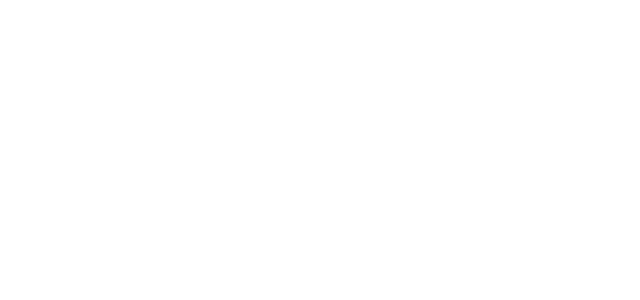
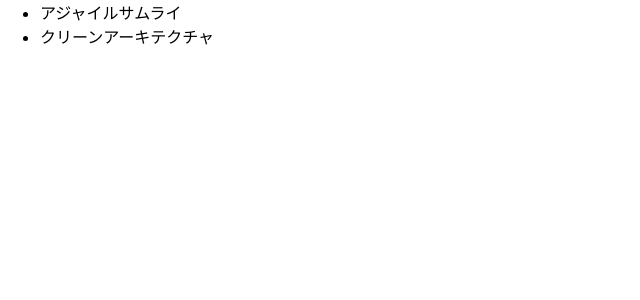
Before and after one commit to TanaShun0804/nuxt_onbording, a Nuxt app: page /books in a window 1280 px wide. Before the commit this address had no page. Shown: the top 300 px of the page, without its empty margins (0-640 px from the left). Built offline with nearby package versions, Linux system fonts and the light colour scheme; data requests are answered from the project's data file.

Commit message:
apiデータ取得処理追加

```diff
--- /dev/null
+++ b/db.json
@@ -0,0 +1,6 @@
+{
+    "books": [
+      {"id": 1, "name": "アジャイルサムライ", "description":"アジャイル開発を広く学習できます" },
+      {"id": 2, "name": "クリーンアーキテクチャ", "description": "アプリケーション設計を学習できます" }
+    ]
+  }
--- a/nuxt.config.js
+++ b/nuxt.config.js
@@ -23,7 +23,10 @@
   css: [],
 
   // Plugins to run before rendering page: https://go.nuxtjs.dev/config-plugins
-  plugins: [],
+  plugins: [
+    // { src: '~/plugins/client-only.js', mode: 'client' }, // クライアント側でのみ読み込む
+    // { src: '~/plugins/server-only.js', mode: 'server' }, // サーバー側でのみ読み込む
+  ],
 
   // Auto import components: https://go.nuxtjs.dev/config-components
   components: true,
@@ -35,8 +38,16 @@
   ],
 
   // Modules: https://go.nuxtjs.dev/config-modules
-  modules: [],
+  modules: ['@nuxtjs/axios'],
+  axios: {
+    baseURL: process.env.API_URL,
+  },
 
   // Build Configuration: https://go.nuxtjs.dev/config-build
   build: {},
+
+  // publicRuntimeConfig: {
+  //   apiURL: process.env.API_URL || 'http://localhost:9999',
+  // },
+  // privateRuntimeConfig: {},
 }
--- a/package.json
+++ b/package.json
@@ -12,6 +12,7 @@
     "test": "jest"
   },
   "dependencies": {
+    "@nuxtjs/axios": "^5.13.1",
     "core-js": "^3.8.3",
     "nuxt": "^2.14.12"
   },
--- /dev/null
+++ b/pages/books/index.vue
@@ -0,0 +1,29 @@
+<template>
+  <ul>
+    <li v-for="book in books" :key="book.id">
+      {{ book.name }}
+    </li>
+  </ul>
+</template>
+
+<script>
+import { mapGetters, mapActions } from 'vuex'
+export default {
+  data: () => ({
+    //
+  }),
+  computed: {
+    ...mapGetters({
+      books: 'books/bookList',
+    }),
+  },
+  mounted() {
+    this.getList()
+  },
+  methods: {
+    ...mapActions({
+      getList: 'books/getList',
+    }),
+  },
+}
+</script>
--- a/pages/index.vue
+++ b/pages/index.vue
@@ -1,32 +1,13 @@
 <template>
   <div class="container">
-    <div>
-      <Logo />
-      <h1 class="title">nuxt-tutorial</h1>
-      <div class="links">
-        <a
-          href="https://nuxtjs.org/"
-          target="_blank"
-          rel="noopener noreferrer"
-          class="button--green"
-        >
-          Documentation
-        </a>
-        <a
-          href="https://github.com/nuxt/nuxt.js"
-          target="_blank"
-          rel="noopener noreferrer"
-          class="button--grey"
-        >
-          GitHub
-        </a>
-      </div>
-    </div>
+    <NuxtLink to="/books">books</NuxtLink>
   </div>
 </template>
 
 <script>
-export default {}
+export default {
+  //
+}
 </script>
 
 <style>
@@ -38,26 +19,4 @@
   align-items: center;
   text-align: center;
 }
-
-.title {
-  font-family: 'Quicksand', 'Source Sans Pro', -apple-system, BlinkMacSystemFont,
-    'Segoe UI', Roboto, 'Helvetica Neue', Arial, sans-serif;
-  display: block;
-  font-weight: 300;
-  font-size: 100px;
-  color: #35495e;
-  letter-spacing: 1px;
-}
-
-.subtitle {
-  font-weight: 300;
-  font-size: 42px;
-  color: #526488;
-  word-spacing: 5px;
-  padding-bottom: 15px;
-}
-
-.links {
-  padding-top: 15px;
-}
 </style>
--- /dev/null
+++ b/store/books.js
@@ -0,0 +1,24 @@
+export const state = () => ({
+  list: [],
+})
+
+export const mutations = {
+  setList(state, payload) {
+    state.list = payload
+  },
+}
+
+export const actions = {
+  async getList({ commit }) {
+    // eslint-disable-next-line no-console
+    console.log('get books')
+    const res = await this.$axios.$get('/books')
+    commit('setList', res)
+  },
+}
+
+export const getters = {
+  bookList(state) {
+    return state.list
+  },
+}
```
Also changed, not shown: 1 other file (tests, documents, lock files or other folders).
